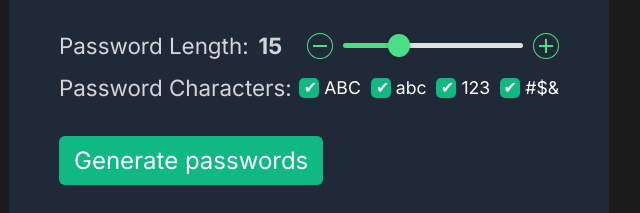
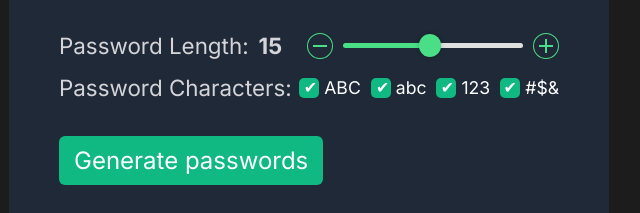
Before and after one commit to Dion-Deny/Password-Generator, a plain HTML site: page index.html in a window 1280 px wide. Shown: the part 290-503 px from the top of the page, 331-971 px from the left. Drawn offline with nearby package versions, Linux system fonts and the light colour scheme.

Commit message:
Update index.html
Changed the range input max value  from 50 to 30.

```diff
--- a/index.html
+++ b/index.html
@@ -28,7 +28,7 @@
                     <span class="material-symbols-outlined icon minus">
                         remove
                     </span>
-                    <input type="range" name="password-length" id="password-length" min="1" max="50" value="15">
+                    <input type="range" name="password-length" id="password-length" min="1" max="30" value="15">
                     <span class="material-symbols-outlined icon plus">
                     add
                     </span>
```
